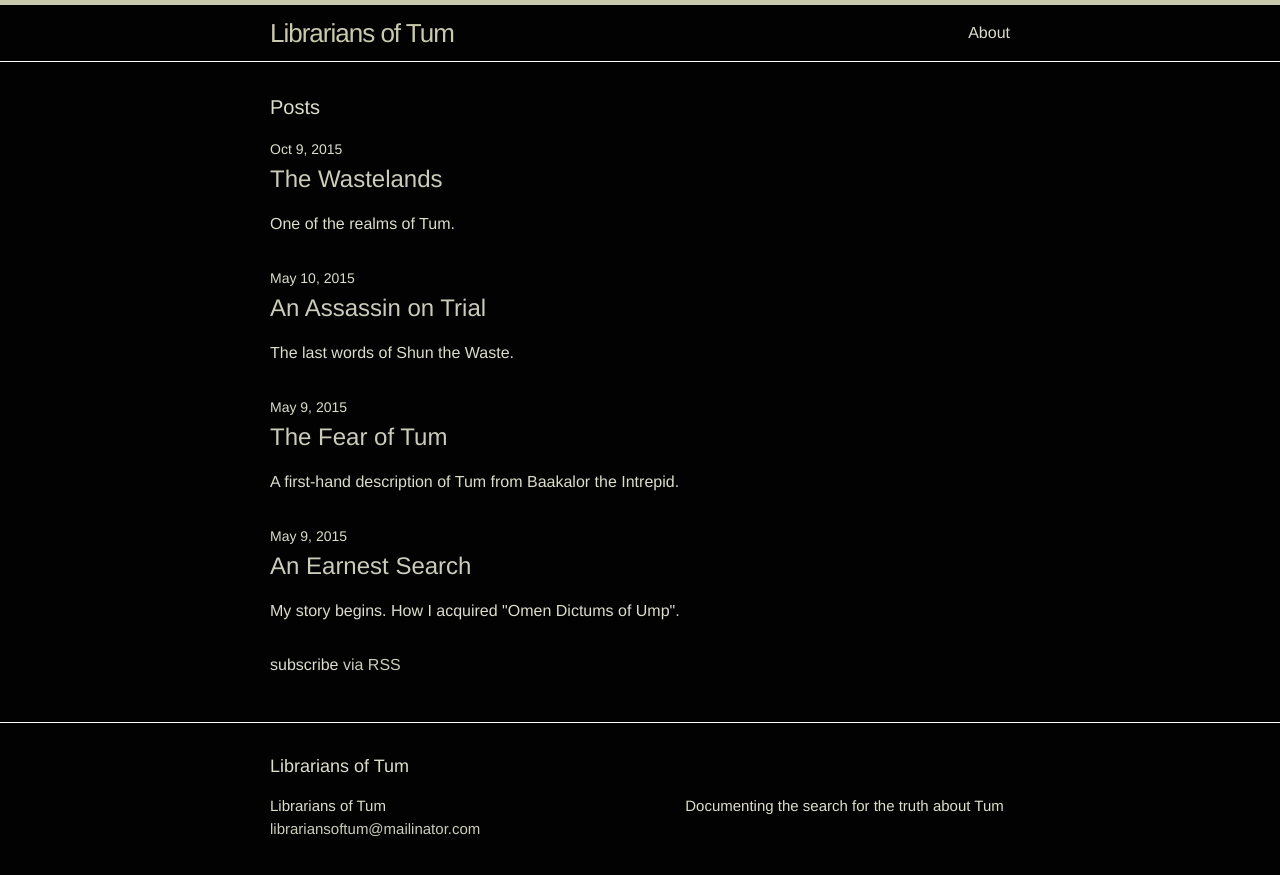
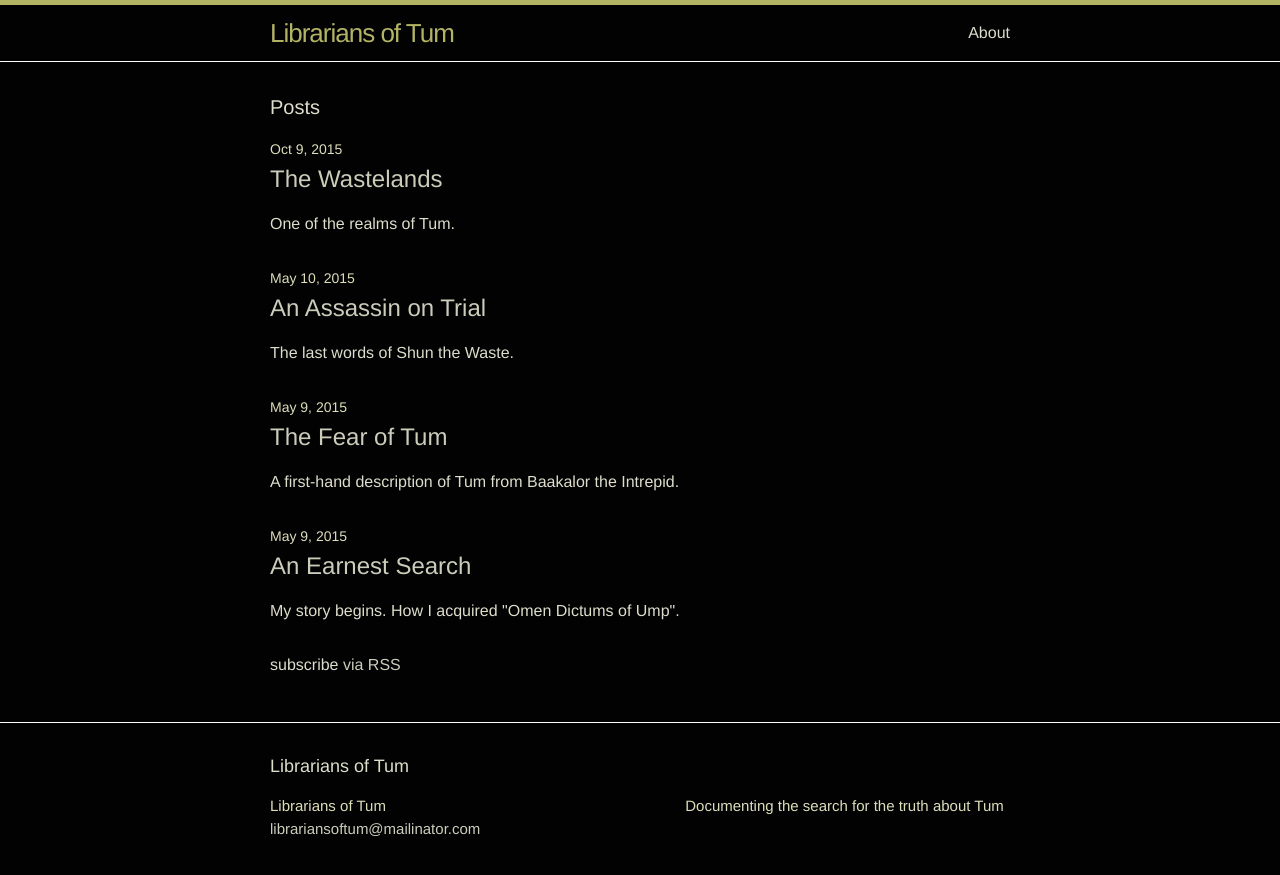
Before and after one commit to LibrariansOfTum/LibrariansOfTum.github.io, a Jekyll site: the page built from index.html, in a window 1280 px wide. Shown: the top 875 px of the page. Built offline with Jekyll 4.4.1, drawn with Linux system fonts in a browser that asks for light colours.

Commit message:
Update main.scss

```diff
--- a/css/main.scss
+++ b/css/main.scss
@@ -17,9 +17,9 @@ $text-color:       #ddc;
 $background-color: #010201;
 $brand-color:      #ccb;
 
-$grey-color:       #ddc;
-$grey-color-light: lighten($grey-color, 25%);
-$grey-color-dark:  darken($grey-color, 10%);
+$grey-color:       #ddb;
+$grey-color-light: lighten($grey-color, 40%);
+$grey-color-dark:  darken($grey-color, 25%);
 
 // Width of the content area
 $content-width:    800px;
```
